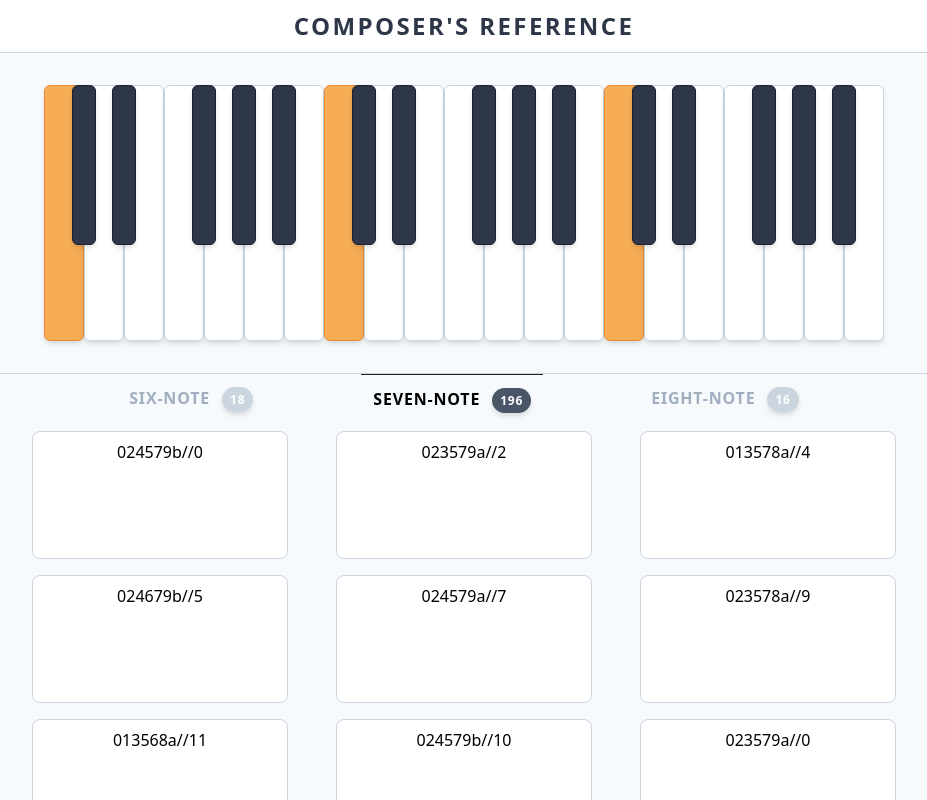
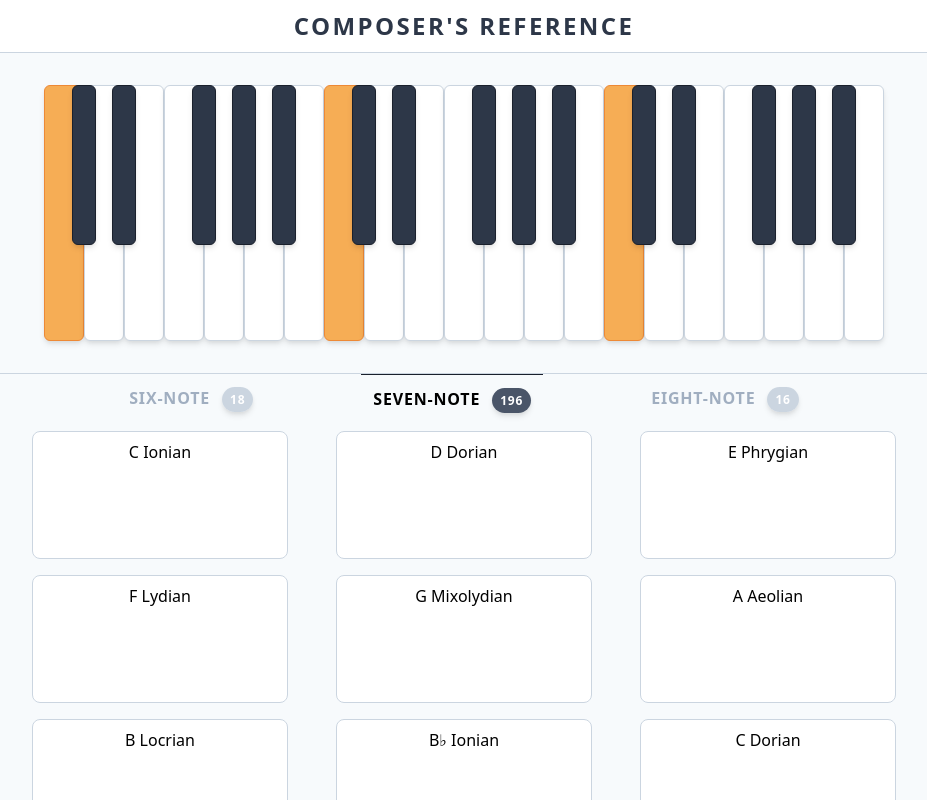
Before and after one commit to Kuzmink13/Composers-Reference, a React (Create React App) app: page / in a window 1280 px wide. Both pictures are taken after a click on the element 240 px from the left and 213 px from the top of the page. Shown: the whole page, without its empty margins (176-1103 px from the left). Built offline with nearby package versions, Linux system fonts and the light colour scheme.

Commit message:
Implemented meaningful mode titles

```diff
--- a/public/ModeNames.json
+++ /dev/null
@@ -1,22 +0,0 @@
-{
-  "02468a" : "Whole-Tone",
-
-  "024679b": "Lydian",
-  "024579b": "Ionian",
-  "024579a": "Mixolydian",
-  "023579a": "Dorian",
-  "023578a": "Aeolian",
-  "013578a": "Phrygian",
-  "013568a": "Locrian",
-
-  "024689b": "Lydian Augmented",
-  "024679a": "Lydian Dominant",
-  "024578a": "Mixolydian flat-6",
-  "023579b": "Melodic Minor",
-  "013579a": "Dorian flat-2",
-  "023568a": "Half-Diminished",
-  "013468a": "Altered",
-
-  "0235689b": "Whole-Half",
-  "0134679a": "Half-Whole"
-}
--- a/src/Utilities.js
+++ b/src/Utilities.js
@@ -3,18 +3,18 @@
  */
 class Utilities {
   static noteNames = [
-    'c',
-    'c-Sharp',
-    'd',
-    'd-sharp',
-    'e',
-    'f',
-    'f-sharp',
-    'g',
-    'g-sharp',
-    'a',
-    'a-sharp',
-    'b',
+    'C',
+    'C\u266F',
+    'D',
+    'E\u266D',
+    'E',
+    'F',
+    'F\u266F',
+    'G',
+    'A\u266D',
+    'A',
+    'B\u266D',
+    'B',
   ];
 
   static tonalities = [
@@ -29,6 +29,48 @@ class Utilities {
 
   static supportedScaleLengths = [6, 7, 8];
 
+  static modeNames = {
+    '02468a': 'Whole-Tone',
+
+    '03478b': 'Augmented',
+    '014589': 'Augmented Inverse',
+
+    '024679b': 'Lydian',
+    '024579b': 'Ionian',
+    '024579a': 'Mixolydian',
+    '023579a': 'Dorian',
+    '023578a': 'Aeolian',
+    '013578a': 'Phrygian',
+    '013568a': 'Locrian',
+
+    '024689b': 'Lydian Augmented',
+    '024679a': 'Lydian Dominant',
+    '024578a': 'Aeolian Dominant',
+    '023579b': 'Melodic Minor',
+    '013579a': 'Dorian \u266D2',
+    '023568a': 'Locrian \u266E2',
+    '013468a': 'Altered',
+
+    '024589b': 'Major Augmented',
+    '034679b': 'Lydian sharp-2',
+    '014578a': 'Phrygian Dominant',
+    '023578b': 'Harmonic Minor',
+    '023679a': 'Lydian Minor',
+    '013569a': 'Locrian \u266E6',
+    '0134689': 'Altered Diminished',
+
+    '034689b': 'Lydian Augmented \u266F2',
+    '024578b': 'Harmonic Minor',
+    '014579a': 'Mixolydian \u266D2',
+    '023679b': 'Melodic Minor \u266F4',
+    '013478a': 'Altered \u266E5',
+    '023569a': 'Dorian \u266D5',
+    '0135689': 'Locrian \uD834\uDD2B7',
+
+    '0235689b': 'Whole-Half Diminished',
+    '0134679a': 'Half-Whole Diminished',
+  };
+
   static notesInOctave = 12;
 
   static octaveMod(pitch) {
--- a/src/components/ModeBlock.jsx
+++ b/src/components/ModeBlock.jsx
@@ -1,10 +1,13 @@
 import React, { Component } from 'react';
+import Utilities from '../Utilities';
 
 class ModeBlock extends Component {
   render() {
     return (
       <div className=" h-32 w-64 my-2 mx-6 p-2 bg-white border border-gray-400 rounded-lg text-center">
-        {this.props.code}
+        {`${Utilities.noteNames[this.props.note]} ${
+          Utilities.modeNames[this.props.code]
+        }`}
       </div>
     );
   }
--- a/src/components/ModePanel.jsx
+++ b/src/components/ModePanel.jsx
@@ -5,7 +5,11 @@ class ModePanel extends Component {
   render() {
     const lists = this.props.filteredList.length ? (
       this.props.filteredList.map((el, i) => (
-        <ModeBlock key={i} code={el.getAbsoluteModeCode()} />
+        <ModeBlock
+          key={i}
+          note={el.getPitchCenter()}
+          code={el.getAbstractModeCode()}
+        />
       ))
     ) : (
       <div className="m-8">no modes available</div>
```
